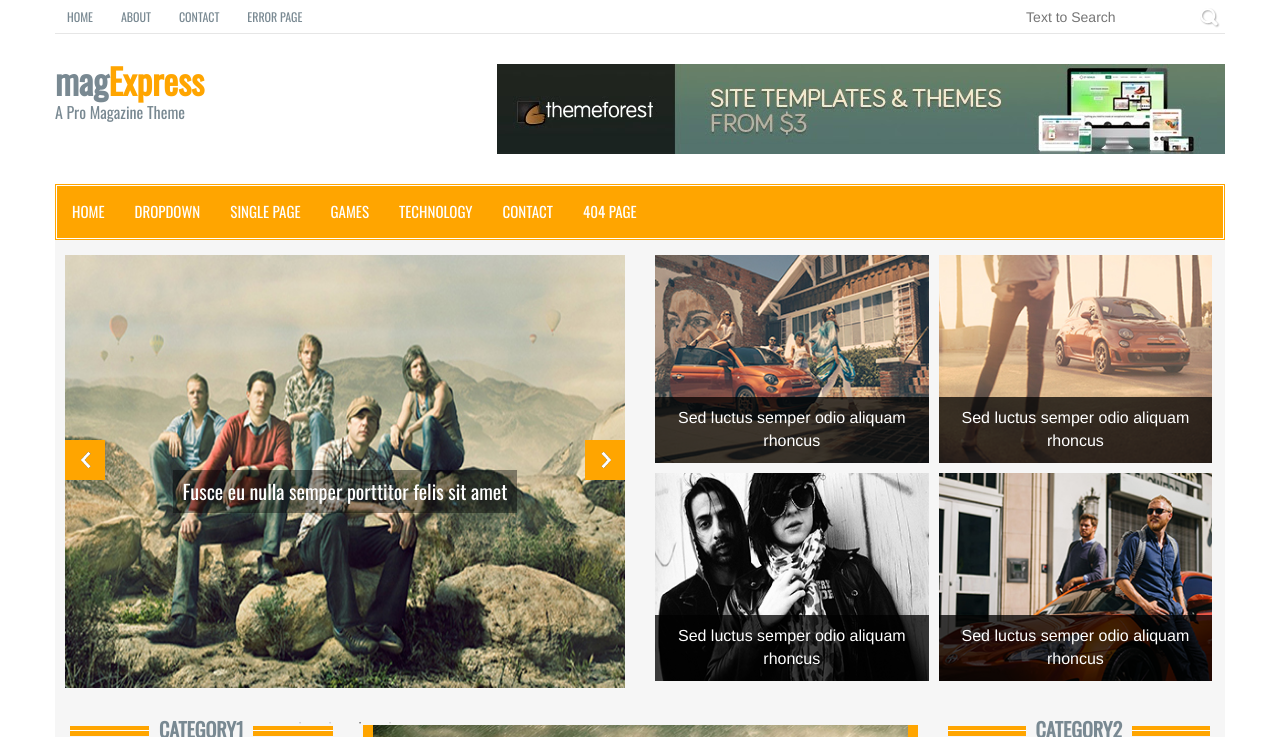
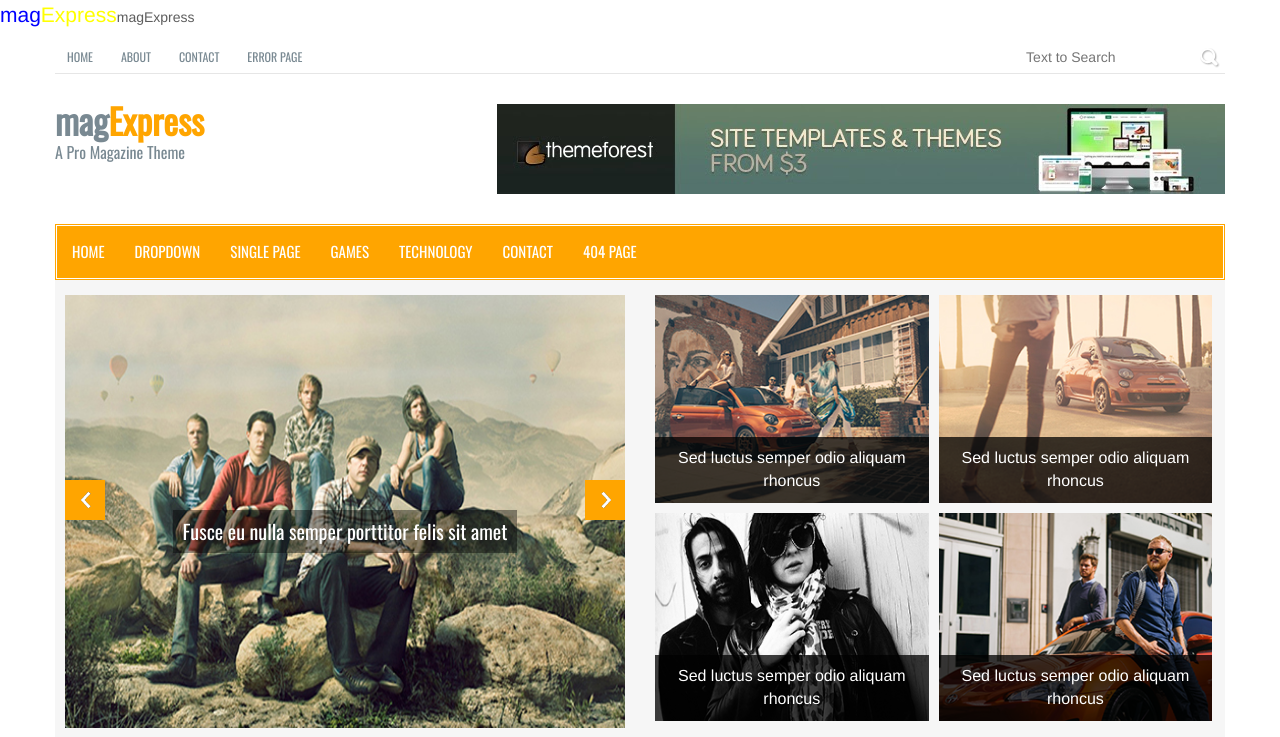
Before and after one commit to Bodeko/diploma-itstep, a plain HTML site: page index.html in a window 1280 px wide. Shown: the top 737 px of the page. Drawn offline with nearby package versions, Linux system fonts and the light colour scheme; a web font is replaced by a local one.

Commit message:
Update index.html

```diff
--- a/index.html
+++ b/index.html
@@ -1,10 +1,44 @@
 <!DOCTYPE html>
 <html lang="en">
-  <head>
+<head>
     <meta charset="utf-8">
     <meta http-equiv="X-UA-Compatible" content="IE=edge">
     <meta name="viewport" content="width=device-width, initial-scale=1">
     <title>magExpress</title>
+    <style>
+        /* Стили для "mag" */
+        .mag {
+            color: blue; /* синий цвет */
+            font-size: 150%; /* увеличиваем размер шрифта на 50% */
+        }
+
+        /* Стили для "Express" */
+        .Express {
+            color: yellow; /* жёлтый цвет */
+            font-size: 150%; /* увеличиваем размер шрифта на 50% */
+        }
+
+        /* Анимация для мигания */
+        @keyframes blink {
+            0% {
+                opacity: 1;
+            }
+            50% {
+                opacity: 0;
+            }
+            100% {
+                opacity: 1;
+            }
+        }
+
+        /* Применяем анимацию к тексту */
+        .blinking {
+            animation: blink 1s infinite; /* мигание каждую секунду бесконечно */
+        }
+    </style>
+</head>
+<body>
+    <p><span class="mag">mag</span><span class="Express">Express</span><span class="blinking">magExpress</span></p>
 
     <!-- Bootstrap -->
     <link href="css/bootstrap.min.css" rel="stylesheet">
```
